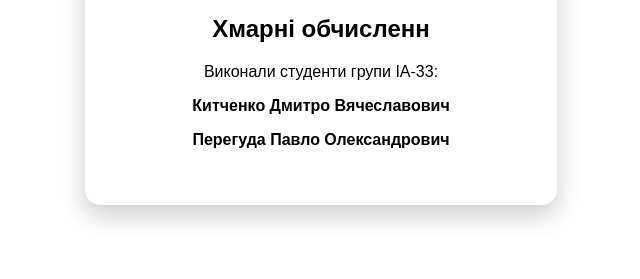
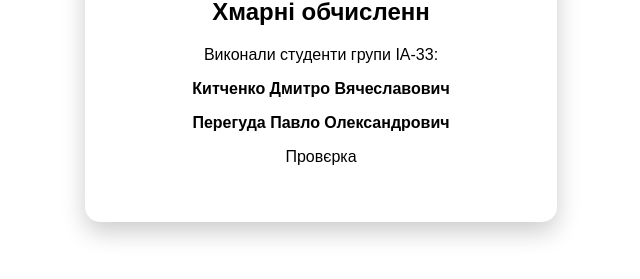
Before and after one commit to Dima1104k/lab5-iit, a plain HTML site: page index.html in a window 1280 px wide. Shown: the part 339-618 px from the top of the page, without its empty margins (319-959 px from the left). Drawn offline with Linux system fonts and the light colour scheme.

Commit message:
Add 'Провєрка' to index.html

```diff
--- a/index.html
+++ b/index.html
@@ -34,6 +34,7 @@
       <p>Виконали студенти групи ІА-33:</p>
       <p><b>Китченко Дмитро Вячеславович</b></p>
       <p><b>Перегуда Павло Олександрович</b></p>
+      <p>Провєрка</p>
     </div>
   </body>
 </html>
```
